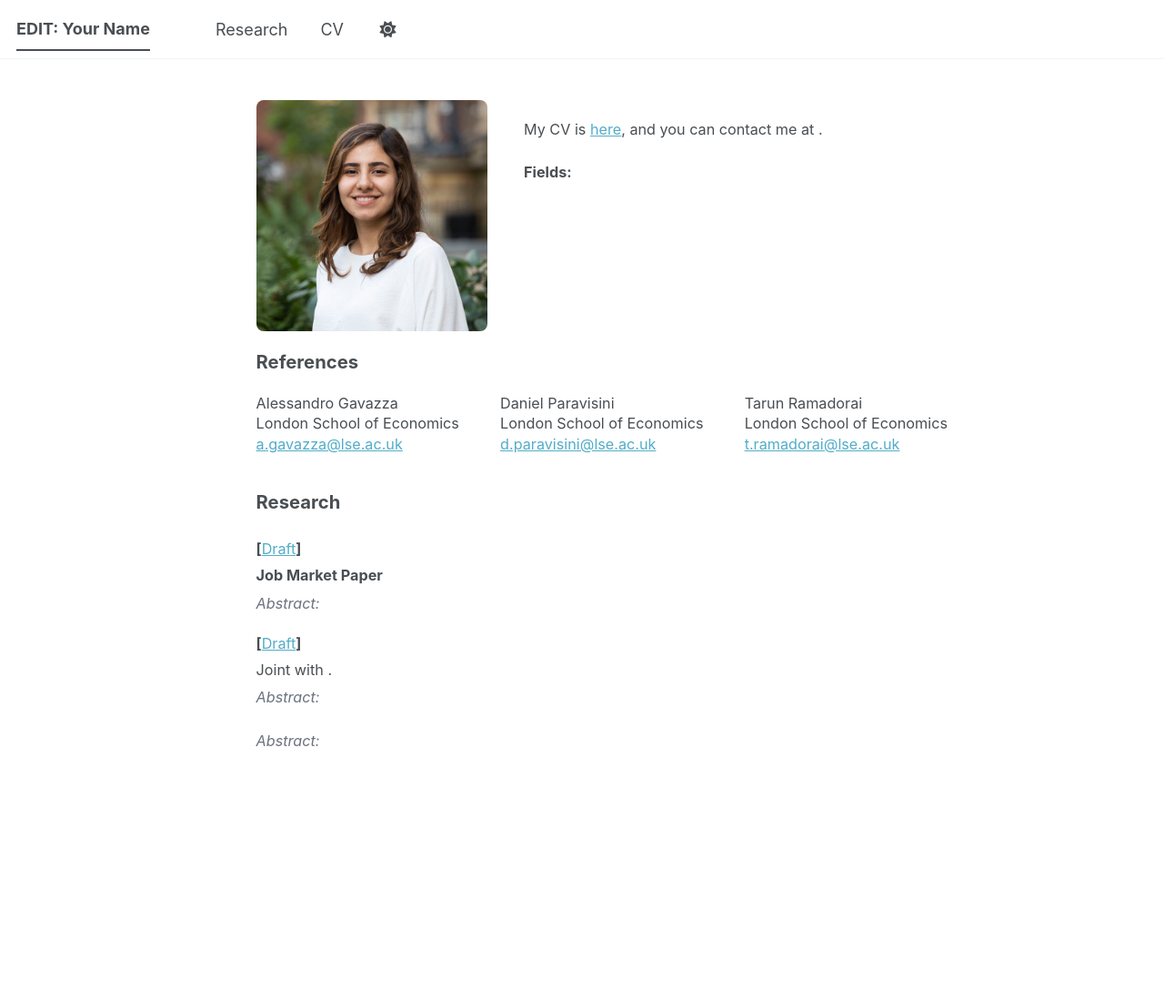
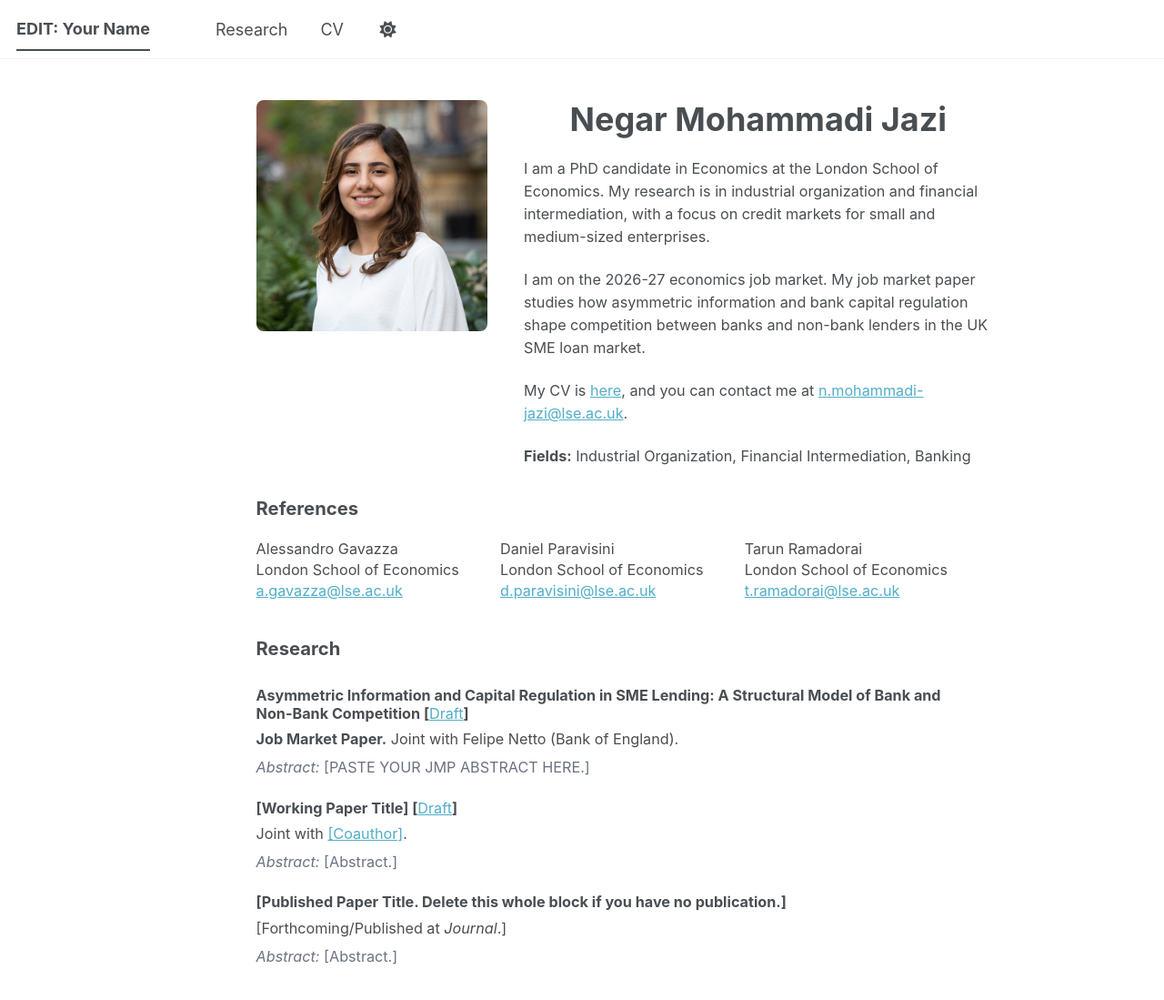
Before and after one commit to NegarMJazi/NegarMJazi.github.io, a Jekyll site: the page built from _pages/about.md, in a window 1280 px wide and 1167 px high. Shown: the top 1099 px of the window at 91% size. Built offline with Jekyll 4.4.1, drawn with Linux system fonts in a browser that asks for light colours; a script bundle is joined from its source files by our own code; library files that are not in the unit come from our copies.

Commit message:
Add files via upload

```diff
--- a/_pages/about.md
+++ b/_pages/about.md
@@ -6,18 +6,20 @@ author_profile: false
 
 <div class="hero-grid">
   <div class="hero-left">
-    <img class="headshot" src="/images/profile.jpg" alt="Your Name" />
+    <img class="headshot" src="/images/profile.jpg" alt="Negar Mohammadi Jazi" />
   </div>
   <div class="hero-right">
-    <h1 class="name"><!-- EDIT: Your Name --></h1>
+    <h1 class="name">Negar Mohammadi Jazi</h1>
 
-    <!-- EDIT: Paragraph 1 — your program, institution, and broad research interests. -->
-    <!-- EDIT: Paragraph 2 — job market paper and availability. -->
-    <!-- EDIT: Paragraph 3 — prior background, fields of interest. -->
+    <p>I am a PhD candidate in Economics at the London School of Economics. My research is in industrial organization and financial intermediation, with a focus on credit markets for small and medium-sized enterprises.</p>
 
-    <p>My CV is <a href="/files/cv.pdf">here</a>, and you can contact me at <a href="mailto:<!-- EDIT: your email -->"><!-- EDIT: your email --></a>.</p>
+    <p>I am on the 2026-27 economics job market. My job market paper studies how asymmetric information and bank capital regulation shape competition between banks and non-bank lenders in the UK SME loan market.</p>
 
-    <p><strong>Fields:</strong> <!-- EDIT: e.g. Financial intermediation, asset pricing, monetary economics. --></p>
+    <!-- OPTIONAL Paragraph 3: prior background before the LSE. Delete this comment if not needed. -->
+
+    <p>My CV is <a href="/files/cv.pdf">here</a>, and you can contact me at <a href="mailto:n.mohammadi-jazi@lse.ac.uk">n.mohammadi-jazi@lse.ac.uk</a>.</p>
+
+    <p><strong>Fields:</strong> Industrial Organization, Financial Intermediation, Banking</p>
   </div>
 </div>
 
@@ -46,24 +48,24 @@ author_profile: false
   <h2>Research</h2>
 
   <div class="paper-entry">
-    <h3><!-- EDIT: Job Market Paper Title --> [<a href="/files/jmp.pdf">Draft</a>]</h3>
-    <div class="paper-meta"><strong>Job Market Paper</strong></div>
-    <p class="abstract"><em>Abstract:</em> <!-- EDIT: Your JMP abstract. 3–5 sentences. --></p>
+    <h3>Asymmetric Information and Capital Regulation in SME Lending: A Structural Model of Bank and Non-Bank Competition [<a href="/files/jmp.pdf">Draft</a>]</h3>
+    <div class="paper-meta"><strong>Job Market Paper.</strong> Joint with Felipe Netto (Bank of England).</div>
+    <p class="abstract"><em>Abstract:</em> [PASTE YOUR JMP ABSTRACT HERE.]</p>
   </div>
 
   <div class="paper-entry">
-    <h3><!-- EDIT: Working Paper Title --> [<a href="/files/paper2.pdf">Draft</a>]</h3>
+    <h3>[Working Paper Title] [<a href="/files/paper2.pdf">Draft</a>]</h3>
     <div class="paper-meta">
-      Joint with <a href="#"><!-- EDIT: Coauthor Name --></a>.
+      Joint with <a href="#">[Coauthor]</a>.
     </div>
-    <p class="abstract"><em>Abstract:</em> <!-- EDIT: Abstract. --></p>
+    <p class="abstract"><em>Abstract:</em> [Abstract.]</p>
   </div>
 
   <div class="paper-entry">
-    <h3><!-- EDIT: Published Paper Title --></h3>
+    <h3>[Published Paper Title. Delete this whole block if you have no publication.]</h3>
     <div class="paper-meta">
-      <!-- EDIT: Forthcoming/Published at <em>Journal Name</em>. -->
+      [Forthcoming/Published at <em>Journal</em>.]
     </div>
-    <p class="abstract"><em>Abstract:</em> <!-- EDIT: Abstract. --></p>
+    <p class="abstract"><em>Abstract:</em> [Abstract.]</p>
   </div>
 </section>
```
Also changed, not shown: _pages/research.md (+9 -9 lines).
